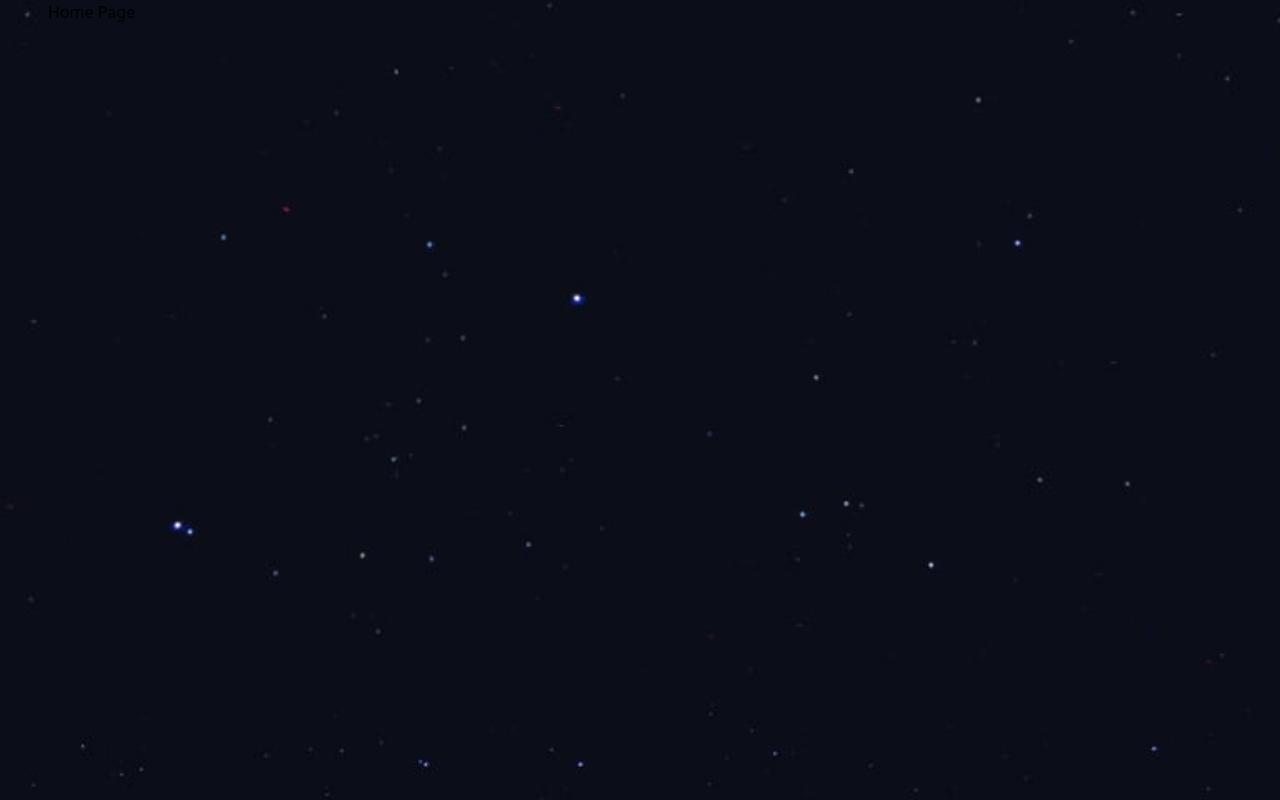
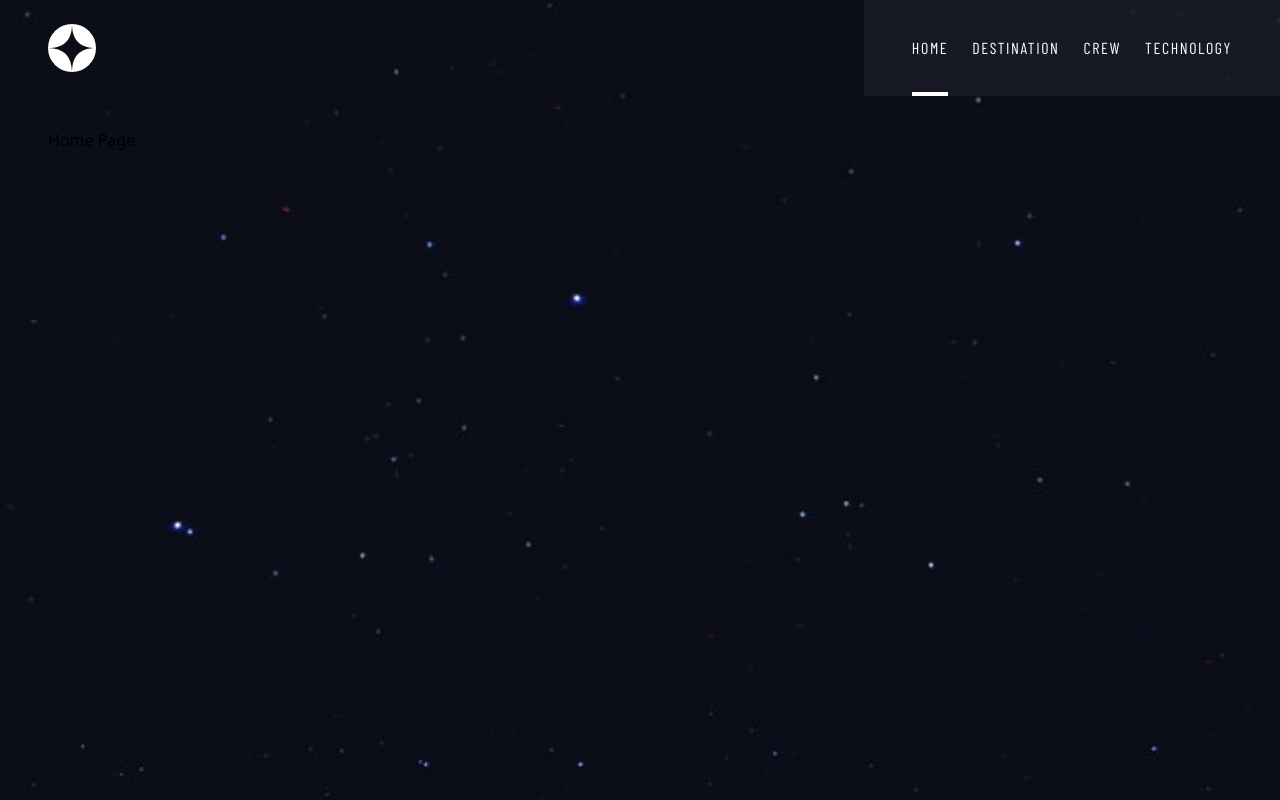
Before and after one commit to AfopeM/Space_Toursim, a Next.js app: page / in a window 1280 px wide. Built offline with nearby package versions, Linux system fonts and the light colour scheme; a web font is replaced by a local one.

Commit message:
Modify LayoutSection Complete Navbar Component Add Other Pages Complete Responsive Background Images for all pages

```diff
--- /dev/null
+++ b/components/Navbar.tsx
@@ -0,0 +1,126 @@
+import React, { useState } from "react";
+import Link from "next/link";
+import Image from "next/image";
+
+type NavbarProps = {
+  pageName: string;
+};
+
+export default function Navbar({ pageName }: NavbarProps) {
+  const [collapseMenu, setCollapseMenu] = useState(true);
+
+  const routes = [
+    { name: "home", path: "/" },
+    { name: "destination", path: "/destination" },
+    { name: "crew", path: "/crew" },
+    { name: "technology", path: "/technology" },
+  ];
+
+  return (
+    <nav className="relative flex h-24 items-center justify-between font-barlow">
+      {/* LOGO */}
+      <Link href="/" className="relative h-10 w-10 md:h-14 md:w-12">
+        <Image
+          fill
+          priority
+          alt="logo"
+          src="/./logo.svg"
+          className="object-contain"
+        />
+      </Link>
+
+      {/* DESKTOP MENU */}
+      <div
+        className="hidden md:-m-12 md:flex md:h-full md:items-center md:gap-6 md:bg-brand-light
+  md:bg-opacity-5 md:px-12 md:backdrop-blur-lg lg:gap-12 lg:pl-24 lg:pr-48"
+      >
+        <span className="absolute -left-[485px] hidden h-[2px] w-4/6 bg-white opacity-25 lg:block" />
+        {routes.map((route, i) => {
+          return (
+            <Link
+              key={route.name}
+              href={route.path}
+              className="group relative flex h-full items-center
+          uppercase tracking-widest text-brand-light"
+            >
+              <p className="lg:flex lg:gap-2 lg:tracking-[2.7px]">
+                <span className="hidden lg:block lg:font-bold">0{i}</span>
+                {route.name}
+              </p>
+              <span
+                className={`${
+                  pageName === route.name
+                    ? "w-full bg-brand-light"
+                    : "w-0 bg-brand-light/25"
+                }
+              absolute bottom-0 left-0 h-1 duration-500 ease-in-out group-hover:w-full`}
+              />
+            </Link>
+          );
+        })}
+      </div>
+
+      {/* MOBILE MENU BUTTON */}
+      <div
+        className={` ${
+          collapseMenu ? "rotate-180" : ""
+        } relative z-20 h-6 w-6 object-contain duration-500 ease-in-out md:hidden`}
+      >
+        {collapseMenu ? (
+          <Image
+            fill
+            alt="hamburger icon"
+            src="/./icon-hamburger.svg"
+            className="object-contain"
+          />
+        ) : (
+          <Image
+            fill
+            alt="close icon"
+            src="/./icon-close.svg"
+            className="object-contain"
+          />
+        )}
+        <input
+          name="menu"
+          type="checkbox"
+          className="absolute h-full w-full opacity-0"
+          onClick={() => {
+            setCollapseMenu(!collapseMenu);
+          }}
+        />
+      </div>
+
+      {/* MOBILE MENU */}
+      <div
+        className={`${
+          collapseMenu ? "translate-x-full" : ""
+        } fixed right-0 top-0 z-10 flex h-screen w-3/4 flex-col gap-2 bg-brand-light bg-opacity-5
+        py-36 pl-12 backdrop-blur-lg duration-500 ease-in-out md:translate-x-full`}
+      >
+        {routes.map((route, i) => {
+          return (
+            <Link
+              key={route.name}
+              href={route.path}
+              className="group relative flex h-16 items-center uppercase tracking-widest text-brand-light"
+            >
+              <p className="flex gap-2">
+                <span className="font-bold">0{i}</span>
+                {route.name}
+              </p>
+              <span
+                className={`${
+                  pageName === route.name
+                    ? "h-full bg-brand-light"
+                    : "h-0 bg-brand-light/25"
+                }
+              absolute bottom-0 right-0 w-2 duration-500 ease-in-out group-hover:h-full`}
+              />
+            </Link>
+          );
+        })}
+      </div>
+    </nav>
+  );
+}
--- a/components/index.tsx
+++ b/components/index.tsx
@@ -0,0 +1,2 @@
+import Navbar from "./Navbar";
+export { Navbar };
--- /dev/null
+++ b/pages/crew/index.tsx
@@ -0,0 +1,11 @@
+import React from "react";
+import { LayoutSection } from "@/sections";
+
+export default function Crew() {
+  const pageName = "crew";
+  return (
+    <LayoutSection pageName={pageName}>
+      <main>Crew</main>
+    </LayoutSection>
+  );
+}
--- /dev/null
+++ b/pages/destination/index.tsx
@@ -0,0 +1,11 @@
+import React from "react";
+import { LayoutSection } from "@/sections";
+
+export default function Destination() {
+  const pageName = "destination";
+  return (
+    <LayoutSection pageName={pageName}>
+      <main>Destination</main>
+    </LayoutSection>
+  );
+}
--- /dev/null
+++ b/pages/technology/index.tsx
@@ -0,0 +1,11 @@
+import React from "react";
+import { LayoutSection } from "@/sections";
+
+export default function Technology() {
+  const pageName = "technology";
+  return (
+    <LayoutSection pageName={pageName}>
+      <main>Technology</main>
+    </LayoutSection>
+  );
+}
--- a/sections/LayoutSection.tsx
+++ b/sections/LayoutSection.tsx
@@ -1,4 +1,5 @@
 import React from "react";
+import { Navbar } from "@/components";
 
 type LayoutSectionProps = {
   pageName: string;
@@ -7,10 +8,34 @@ type LayoutSectionProps = {
 
 //prettier-ignore
 export default function LayoutSection({pageName, children }: LayoutSectionProps) {
+    const pages = [
+        {
+          name: "home",
+          content: "bg-homeM md:bg-homeT lg:bg-homeD",
+        },
+        {
+          name: "destination",
+          content: "bg-destinationM md:bg-destinationT lg:bg-destinationD",
+        },
+        {
+          name: "crew",
+          content: "bg-crewM md:bg-crewT lg:bg-crewD",
+        },
+        {
+          name: "technology",
+          content: "bg-technologyM md:bg-technologyT lg:bg-technologyD",
+        },
+      ];
+
   return (
     <div
-      className={`grid h-screen w-screen grid-rows-main gap-8 bg-cover px-6 md:px-12
-      lg:p-12 lg:pb-20 bg-homeM md:bg-homeT lg:bg-homeD`}>
+      className={` ${pages
+        .map((page) => (page.name === pageName ? page.content : ""))
+        .join(
+          ""
+        )} grid h-screen w-screen grid-rows-main gap-8 bg-cover px-6 md:px-12
+      lg:p-12 lg:pb-20`}>
+        <Navbar pageName={pageName}/>
       {children}
     </div>
   );
```
